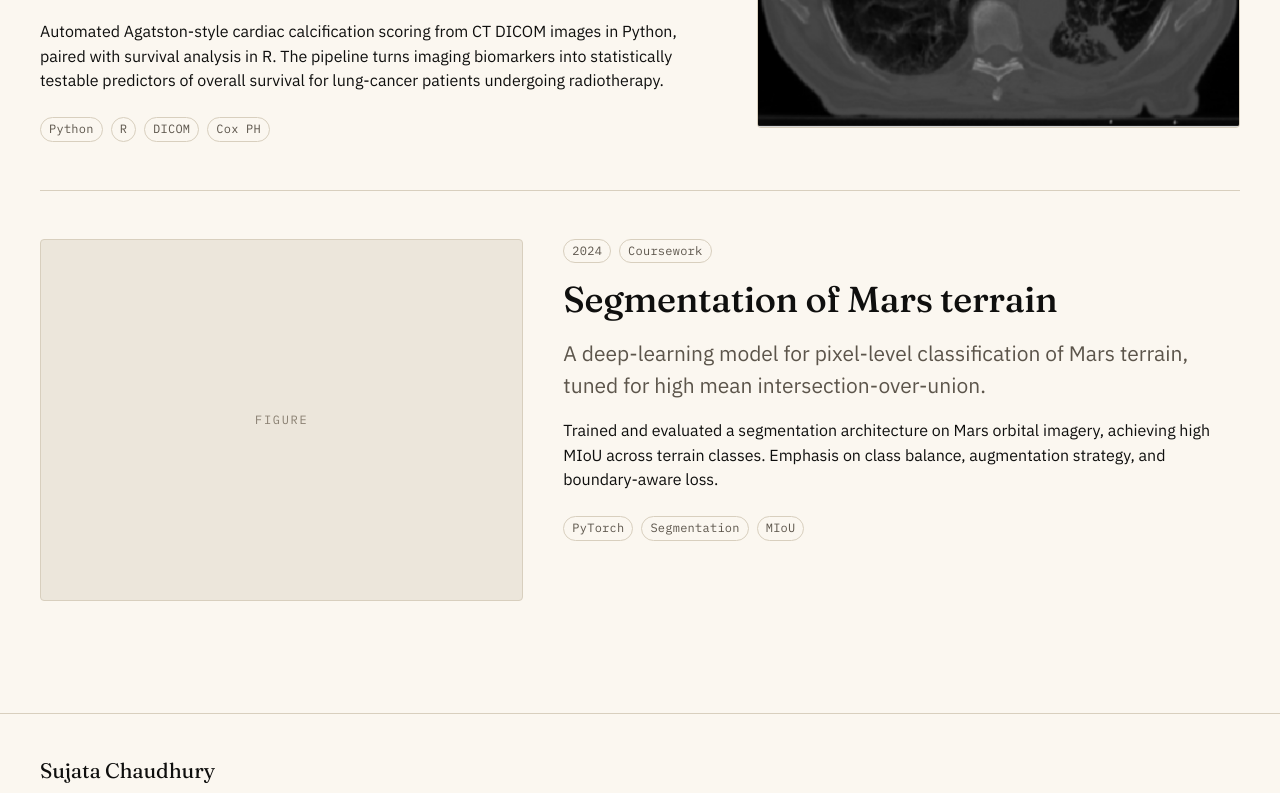
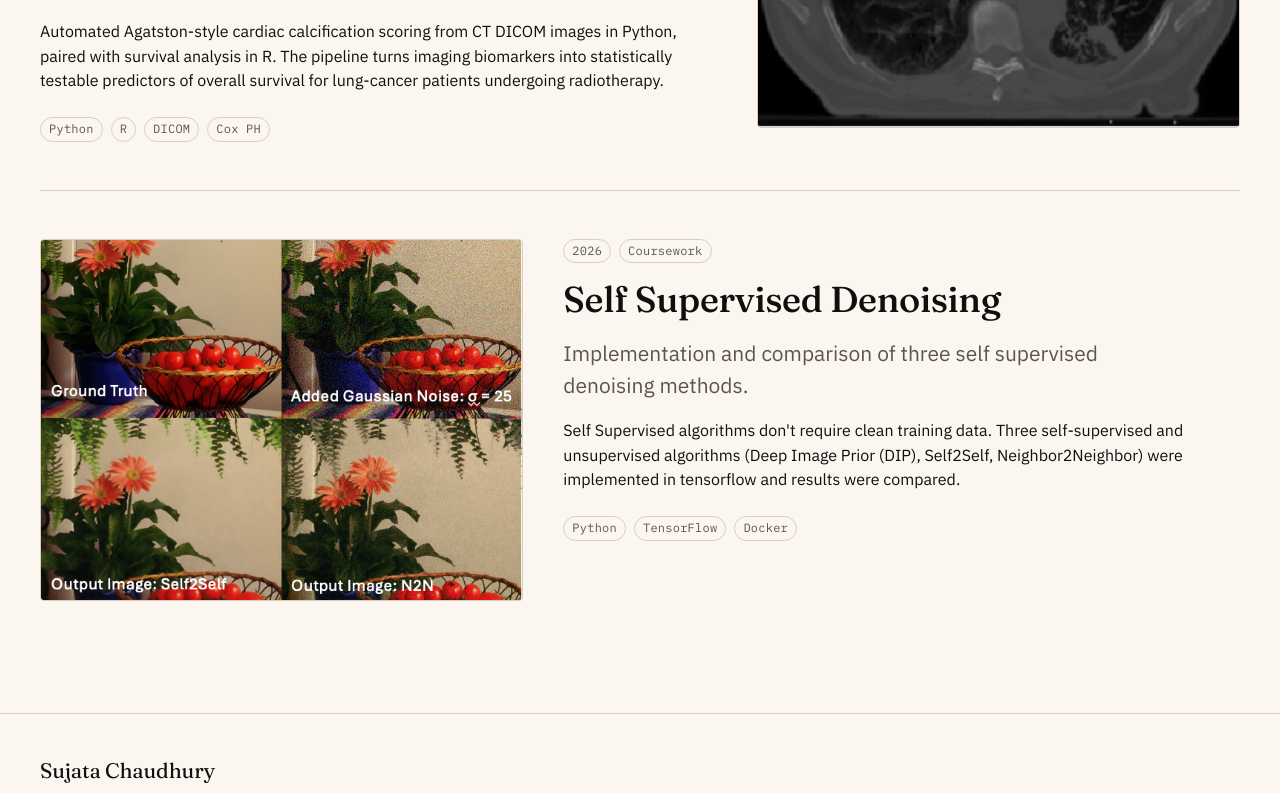
Before and after one commit to sujatachaudhury/sujatachaudhury.github.io, a Next.js app: page /en/projects in a window 1280 px wide. Shown: the part 1155-1948 px from the top of the page. Built offline with nearby package versions, Linux system fonts and the light colour scheme.

Commit message:
self-supervise project added

```diff
--- a/public/locales/de/projects.json
+++ b/public/locales/de/projects.json
@@ -19,5 +19,8 @@
   "items.survival.body": "[mt] Die automatische Akzentbildung von Herzkalzifizierung im Agatston-Stil aus CT-DICOM-Bildern in Python, in Verbindung mit Überlebensanalyse in R. Die Pipeline verwandelt die Bildgebung in statistisch überprüfbare Prädiktoren des Gesamtüberlebens von Lungenkrebspatienten, die sich einer Strahlentherapie unterziehen.",
   "items.mars.title": "[mt] Segmentierung des Mars-Terrain",
   "items.mars.summary": "[mt] Ein tieflerne Lernmodell für die Pixel-Ebene-Klassifizierung des Mars-Terrain, abgestimmt auf hohe Mittel-Schnitt-über-Union.",
-  "items.mars.body": "[mt] Er trainierte und bewertete eine Segmentierungsarchitektur auf Mars-Orbitalbildern, die eine hohe MIoU in allen Gelände-Klassen erzielte."
+  "items.mars.body": "[mt] Er trainierte und bewertete eine Segmentierungsarchitektur auf Mars-Orbitalbildern, die eine hohe MIoU in allen Gelände-Klassen erzielte.",
+  "items.self-supervise.title": "[mt] Selbstüberwachte Entrauschung",
+  "items.self-supervise.summary": "[mt] Implementierung und Vergleich von drei selbstüberwachten Entrauschungsmethoden.",
+  "items.self-supervise.body": "[mt] Selbstüberwachte Algorithmen benötigen keine sauberen Trainingsdaten. Drei selbstüberwachte und unüberwachte Algorithmen (Deep Image Prior (DIP), Self2Self, Neighbor2Neighbor) wurden in TensorFlow implementiert und die Ergebnisse verglichen."
 }
--- a/public/locales/en/projects.json
+++ b/public/locales/en/projects.json
@@ -24,5 +24,9 @@
 
   "items.mars.title": "Segmentation of Mars terrain",
   "items.mars.summary": "A deep-learning model for pixel-level classification of Mars terrain, tuned for high mean intersection-over-union.",
-  "items.mars.body": "Trained and evaluated a segmentation architecture on Mars orbital imagery, achieving high MIoU across terrain classes. Emphasis on class balance, augmentation strategy, and boundary-aware loss."
+  "items.mars.body": "Trained and evaluated a segmentation architecture on Mars orbital imagery, achieving high MIoU across terrain classes. Emphasis on class balance, augmentation strategy, and boundary-aware loss.",
+
+  "items.self-supervise.title": "Self Supervised Denoising",
+  "items.self-supervise.summary": "Implementation and comparison of three self supervised denoising methods.",
+  "items.self-supervise.body": "Self Supervised algorithms don't require clean training data. Three self-supervised and unsupervised algorithms (Deep Image Prior (DIP), Self2Self, Neighbor2Neighbor) were implemented in tensorflow and results were compared."
 }
--- a/public/locales/fi/projects.json
+++ b/public/locales/fi/projects.json
@@ -19,5 +19,8 @@
   "items.survival.body": "[mt] Automaattinen Agatston-tyypin sydänkalsifioinnin pisteytys CT DICOM-kuvista Pythonissa, yhdistettynä selviytymisen analyysiin R:ssä. Putki muuttaa kuvia käyttävien biomarkerit tilastollisesti testaaviksi ennusteiksi säteilyhoitoon osallistuvien keuhkosyöpäpotilaiden yleisestä selviytymisestä.",
   "items.mars.title": "[mt] Marsilla sijaitsevan maan segmentointi",
   "items.mars.summary": "[mt] Syvä oppimiskodelista pixelitasolla luokiteltavaa Marsin maaperän, joka on sovittu korkean keskiarvon ristiriidassa.",
-  "items.mars.body": "[mt] Koulutettiin ja arvioitiin marsin kiertoradan kuvausten segmenttiarkitektuuri, jossa saavutettiin korkeat MIoU:t maantieteellisten luokkien välillä."
+  "items.mars.body": "[mt] Koulutettiin ja arvioitiin marsin kiertoradan kuvausten segmenttiarkitektuuri, jossa saavutettiin korkeat MIoU:t maantieteellisten luokkien välillä.",
+  "items.self-supervise.title": "[mt] Itseohjautuva kohinanpoisto",
+  "items.self-supervise.summary": "[mt] Kolmen itseohjautuvan kohinanpoistomenetelmän toteutus ja vertailu.",
+  "items.self-supervise.body": "[mt] Itseohjautuvat algoritmit eivät vaadi puhdasta opetusdataa. Kolme itseohjautuvaa ja ohjaamatonta algoritmia (Deep Image Prior (DIP), Self2Self, Neighbor2Neighbor) toteutettiin TensorFlow'lla ja tuloksia verrattiin."
 }
--- a/public/locales/hi/projects.json
+++ b/public/locales/hi/projects.json
@@ -19,5 +19,8 @@
   "items.survival.body": "[mt] पाइथन में सीटी DICOM छवियों से स्वचालित एगॉटस्टन शैली के हृदय कैल्सिफिकेशन स्कोरिंग, आर में अस्तित्व विश्लेषण के साथ जोड़ा गया। पाइपलाइन इमेजिंग बायोमार्करों को रेडियोथेरेपी से गुजर रहे फेफड़ों के कैंसर रोगियों के समग्र अस्तित्व के सांख्यिकीय रूप से परीक्षण योग्य पूर्वानुमान में बदल देती है।",
   "items.mars.title": "[mt] मंगल की इलाके का खंडन",
   "items.mars.summary": "[mt] मंगल की इलाके के पिक्सेल स्तर पर वर्गीकरण के लिए एक गहन सीखने का मॉडल, उच्च औसत चौराहे-ओवर-संघ के लिए ट्यून किया गया।",
-  "items.mars.body": "[mt] उन्होंने मंगल पर कक्षा की छवियों पर एक विभाजन वास्तुकला का प्रशिक्षण और मूल्यांकन किया, जो इलाके के वर्गों में उच्च एमआईओयू प्राप्त करता है। वर्ग संतुलन, वृद्धि रणनीति और सीमा-जागरूक हानि पर जोर दिया गया है।"
+  "items.mars.body": "[mt] उन्होंने मंगल पर कक्षा की छवियों पर एक विभाजन वास्तुकला का प्रशिक्षण और मूल्यांकन किया, जो इलाके के वर्गों में उच्च एमआईओयू प्राप्त करता है। वर्ग संतुलन, वृद्धि रणनीति और सीमा-जागरूक हानि पर जोर दिया गया है।",
+  "items.self-supervise.title": "[mt] सेल्फ सुपरवाइज्ड डीनॉइजिंग",
+  "items.self-supervise.summary": "[mt] तीन सेल्फ सुपरवाइज्ड डीनॉइजिंग विधियों का कार्यान्वयन और तुलना।",
+  "items.self-supervise.body": "[mt] सेल्फ सुपरवाइज्ड एल्गोरिदम को साफ प्रशिक्षण डेटा की आवश्यकता नहीं होती। तीन सेल्फ सुपरवाइज्ड और अनसुपरवाइज्ड एल्गोरिदम (डीप इमेज प्रायर (DIP), Self2Self, Neighbor2Neighbor) को TensorFlow में लागू किया गया और परिणामों की तुलना की गई।"
 }
--- a/public/locales/it/projects.json
+++ b/public/locales/it/projects.json
@@ -19,5 +19,8 @@
   "items.survival.body": "[mt] Scoring automatico di calcificazione cardiaca in stile Agatston da immagini CT DICOM in Python, abbinato all'analisi della sopravvivenza in R. Il pipeline trasforma i biomarcatori di imaging in predittori statisticamente verificabili della sopravvivenza complessiva per i pazienti con cancro al polmone sottoposti a radioterapia.",
   "items.mars.title": "[mt] Segmentazione del terreno di Marte",
   "items.mars.summary": "[mt] Un modello di deep learning per la classificazione a livello di pixel del terreno di Marte, allineato per un'intersezione media superiore all'unione.",
-  "items.mars.body": "[mt] Ha allenato e valutato un'architettura di segmentazione sulle immagini orbitali di Marte, ottenendo un alto MIoU in tutte le classi di terreno."
+  "items.mars.body": "[mt] Ha allenato e valutato un'architettura di segmentazione sulle immagini orbitali di Marte, ottenendo un alto MIoU in tutte le classi di terreno.",
+  "items.self-supervise.title": "[mt] Denoising auto-supervisionato",
+  "items.self-supervise.summary": "[mt] Implementazione e confronto di tre metodi di denoising auto-supervisionato.",
+  "items.self-supervise.body": "[mt] Gli algoritmi auto-supervisionati non richiedono dati di addestramento puliti. Tre algoritmi auto-supervisionati e non supervisionati (Deep Image Prior (DIP), Self2Self, Neighbor2Neighbor) sono stati implementati in TensorFlow e i risultati sono stati confrontati."
 }
--- a/src/app/[locale]/landing.module.css
+++ b/src/app/[locale]/landing.module.css
@@ -61,6 +61,7 @@
   overflow: hidden;
   background: var(--color-bg-muted);
   align-self: center;
+  width: 350px;
 }
 
 .portrait::after {
--- a/src/app/[locale]/projects/page.tsx
+++ b/src/app/[locale]/projects/page.tsx
@@ -71,7 +71,7 @@ export default async function ProjectsPage({ params }: Props) {
                 <Tag>{project.year}</Tag>
                 <Tag>{t(`status.${project.status}`)}</Tag>
               </div>
-              <h2 className={styles.projectTitle}>{t(`${project.key}.title`)}</h2>
+              <h2 className={styles.projectTitle}><a href={project.href} style={{textDecoration:"none"}}>{t(`${project.key}.title`)}</a></h2>
               <p className={styles.projectSummary}>{t(`${project.key}.summary`)}</p>
               <p className={styles.projectBody}>{t(`${project.key}.body`)}</p>
               <div className={styles.stack}>
--- a/src/content/projects.ts
+++ b/src/content/projects.ts
@@ -23,6 +23,7 @@ export const projects: readonly Project[] = [
     stack: ["Python", "OpenCV", "NumPy", "Projective geometry"],
     status: "coursework",
     image: { src: "/assets/project-images/vehicle-detection.png", alt: "Vehicle detection visualization" },
+    href: "https://github.com/sujatachaudhury/self-supervised-denoising"
   },
   {
     id: "survival",
@@ -31,13 +32,23 @@ export const projects: readonly Project[] = [
     stack: ["Python", "R", "DICOM", "Cox PH"],
     status: "coursework",
     image: { src: "/assets/project-images/survival-analysis.png", alt: "Cardiac calcification survival analysis" },
+    href: "https://github.com/sujatachaudhury/survival-analysis-cox-model"
   },
   {
-    id: "mars",
-    key: "items.mars",
-    year: "2024",
-    stack: ["PyTorch", "Segmentation", "MIoU"],
+    id: "self-supervise",
+    key: "items.self-supervise",
+    year: "2026",
+    stack: ["Python", "TensorFlow", "Docker"],
     status: "coursework",
-    image: null,
+    image: { src: "/assets/project-images/self-supervised-denoising.png", alt: "Self Supervised Denoising Methods Comparison" },
+    href: "https://github.com/sujatachaudhury/vehicle-detection"
   },
+  // {
+  //   id: "mars",
+  //   key: "items.mars",
+  //   year: "2024",
+  //   stack: ["PyTorch", "Segmentation", "MIoU"],
+  //   status: "coursework",
+  //   image: null,
+  // },
 ] as const;
```
Also changed, not shown: public/assets/project-images/self-supervised-denoising.png (added).
